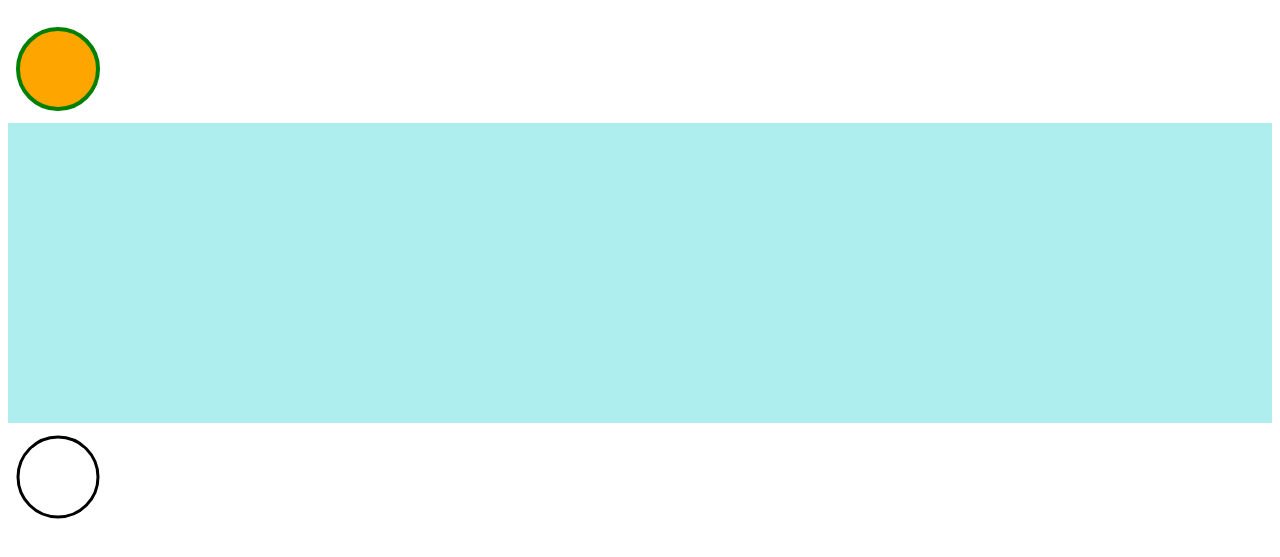
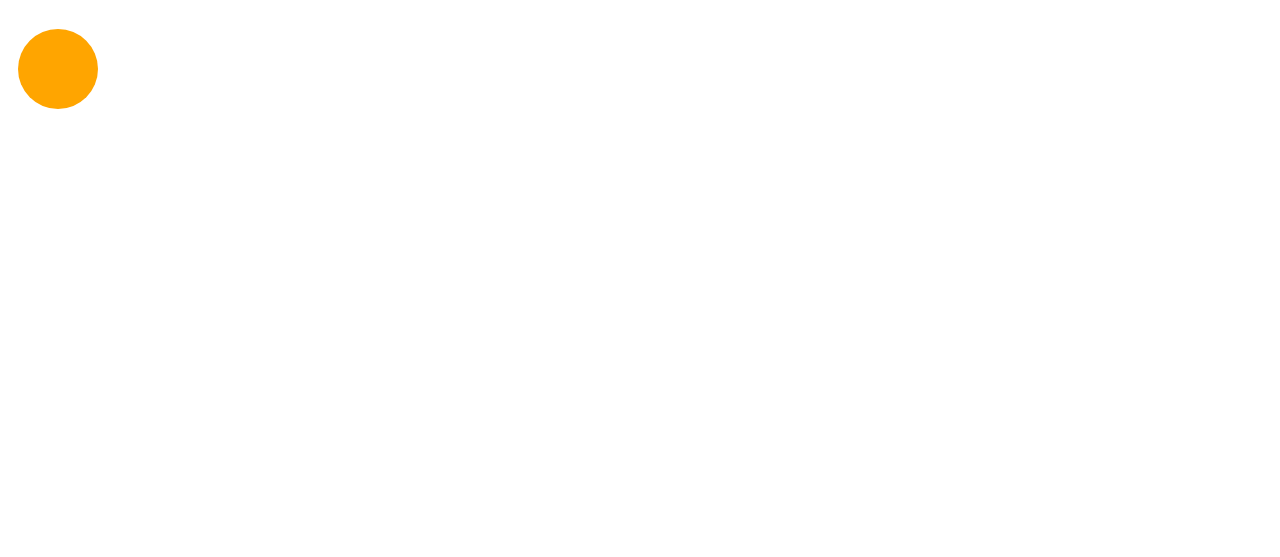
Before and after one commit to bingqianyin/rabbitCrossRiver, a plain HTML site: page index.html in a window 1280 px wide. Shown: the part 61-618 px from the top of the page. Drawn offline with Linux system fonts and the light colour scheme.

Commit message:
changed from svg to canvas

```diff
--- a/index.html
+++ b/index.html
@@ -2,28 +2,19 @@
 <html>
 <head>
     <title>Rabbit crosses the river</title>
-    <script src="js/rcr.js" type="application/javascript" ></script>
+
     <link rel="stylesheet" href="css/rcr.css" />
 </head>
 <body>
 
 <h1>Rabbit crosses the river</h1>
-<div>
-<svg width="100" height="100">
-    <circle cx="50" cy="50" r="40" stroke="green" stroke-width="4" fill="orange" />
-</svg>
-</div>
 
-<div>
-<svg width="100%" height="300">
-    <rect width="100%" height="300" fill="#AFEEEE" />
-</svg>
-</div>
+<canvas id="carrot" width="100" height="100"></canvas>
 
-<div>
-    <svg width="100" height="100">
-        <circle cx="50" cy="50" r="40" stroke="black" stroke-width="3" fill="white" />
-    </svg>
-</div>
+<canvas id="river" width="100" height="100"></canvas>
+
+<canvas id="rabbit" width="100" height="100"></canvas>
+
+<script src="js/rcr.js" type="application/javascript" ></script>
 </body>
 </html>
--- a/js/rcr.js
+++ b/js/rcr.js
@@ -0,0 +1,11 @@
+var carrot = document.getElementById("carrot");
+
+var context = carrot.getContext('2d');
+var centerX = carrot.width / 2;
+var centerY = carrot.height / 2;
+var radius = 40;
+
+context.beginPath();
+context.arc(centerX, centerY, radius, 0, 2 * Math.PI, false);
+context.fillStyle = 'orange';
+context.fill();
```
